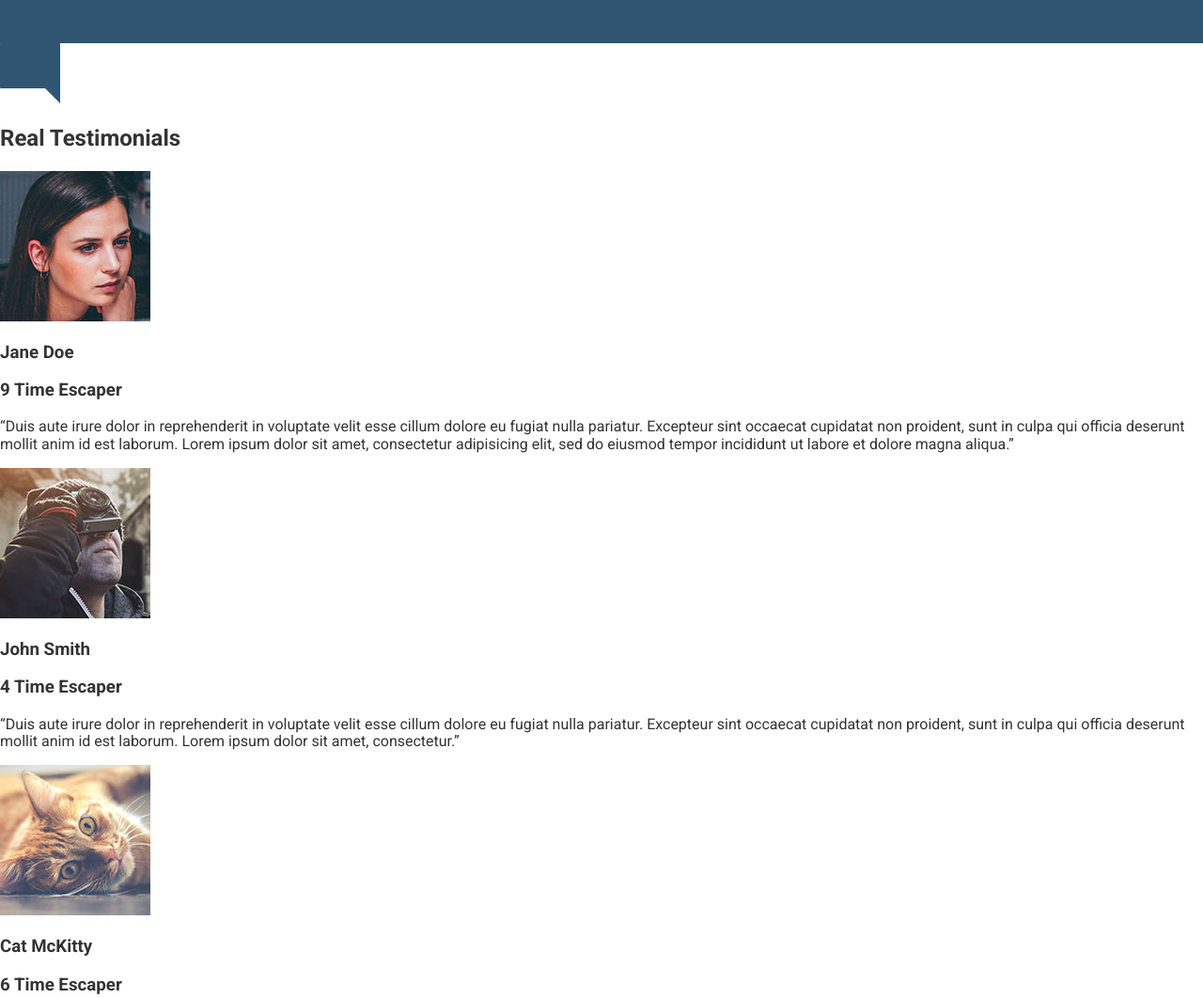
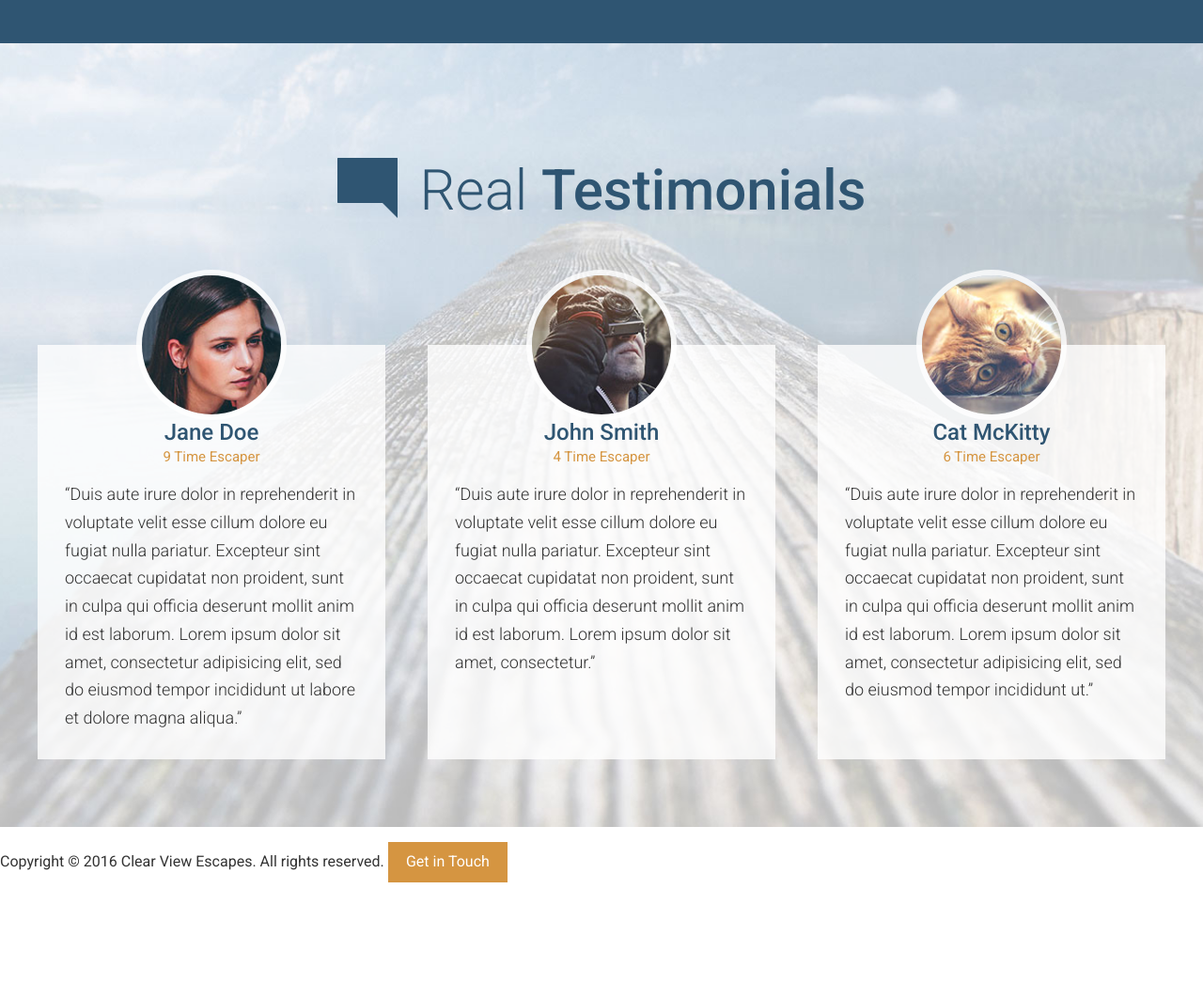
Before and after one commit to z2lai/portfolio-website, a plain HTML site: page index.html in a window 1280 px wide. Shown: the part 2980-4042 px from the top of the page at 94% size. After the commit the page ends 3935 px from the top, so only its background shows below. Drawn offline with Linux system fonts and the light colour scheme.

Commit message:
Completed the Testimonials section.

```diff
--- a/assets/styles/base/_variables.css
+++ b/assets/styles/base/_variables.css
@@ -1,2 +1,3 @@
 $mainBlue: #2f5572;
 $mainOrange: #d59541;
+$lightBlue: #e0e6ef;
--- a/assets/styles/modules/_feature-item.css
+++ b/assets/styles/modules/_feature-item.css
@@ -1,7 +1,6 @@
 .feature-item {
     position: relative;
     padding-bottom: 1rem;
-
     @mixin atSmall {
         padding-left: 94px;
         padding-bottom: 2.5rem;
--- a/assets/styles/modules/_page-section.css
+++ b/assets/styles/modules/_page-section.css
@@ -9,4 +9,12 @@
         color: #FFF;
         background: $mainBlue;
     }
+
+    &--testimonials {
+        background-color: $lightBlue;
+        @mixin atMedium {
+            background: url('/assets/images/testimonials-bg.jpg') top center no-repeat;
+            background-size: cover;
+        }
+    }
 }
--- a/assets/styles/modules/_row.css
+++ b/assets/styles/modules/_row.css
@@ -1,9 +1,15 @@
 .row {
 
-    @mixin clearfix;
+    &--t-padding {
+        padding-top: 80px;
+    }
 
     &__b-margin-until-medium {
         margin-bottom: 1rem;
+    }
+
+    &__b-margin-large-until-medium {
+        margin-bottom: 80px;
     }
 
     @mixin atMedium {
@@ -11,6 +17,8 @@
         1) Float column divs left and specify column widths in percentages
         2) Specify padding-right for all columns
         3) Specify negative margin-right for container to be equal padding-right, columns widths will expand to the right accordingly to fill the negative margin up until the right edge of the container. This effectively centres the content within the container. */
+
+        @mixin clearfix;
 
         &--gutters > div {
             padding-right: 65px;
@@ -26,6 +34,18 @@
 
         &--gutters-large {
             margin-right: -100px;
+        }
+
+        &--gutters-small > div {
+            padding-right: 45px;
+        }
+
+        &--gutters-small {
+            margin-right: -45px;
+        }
+
+        &--flexbox {
+            display: flex;
         }
 
         &__medium-4 {
@@ -54,5 +74,9 @@
         &__b-margin-until-medium {
             margin-bottom: 0rem;
         }
+
+        &__medium-4--flex-item {
+            flex: 1;
+        }
     }
 }
--- a/assets/styles/modules/_section-title.css
+++ b/assets/styles/modules/_section-title.css
@@ -3,10 +3,13 @@
     font-size: 2.55rem;
     font-weight: 300;
     margin-bottom: 3.5rem;
-
     @mixin atSmall {
         font-size: 3.75rem;
         margin-bottom: 3.125rem;
+    }
+
+    &--blue {
+        color: $mainBlue;
     }
 
     strong {
--- /dev/null
+++ b/assets/styles/modules/_testimonial.css
@@ -0,0 +1,44 @@
+.testimonial {
+    position: relative;
+    height: 100%;
+    padding: 80px 18px 1px 18px;
+    background-color: $lightBlue;
+    @mixin atMedium {
+        padding: 80px 1.8125rem 1px 1.8125rem;
+        background-color: rgba(255, 255, 255, .8);
+    }
+
+    &--b-margin-until-medium {
+        margin-bottom: 80px;
+        @mixin atMedium {
+            margin-bottom: 0px;
+        }
+    }
+
+    &__profile-picture {
+        position: absolute;
+        left: 50%;
+        transform: translate(-50%, -100%);
+        width: 160px;
+        height: 160px;
+        border-radius: 80px;
+        overflow: hidden;
+        border: 6px solid rgba(255, 255, 255, .8);
+    }
+
+    &__title {
+        text-align: center;
+        margin: 0;
+        font-size: 1.5rem;
+        font-weight: 500;
+        color: $mainBlue;
+    }
+
+    &__subtitle {
+        text-align: center;
+        margin: .25rem 0 1rem 0;
+        font-size: 0.9375rem;
+        font-weight: 400;
+        color: $mainOrange;
+    }
+}
--- a/assets/styles/modules/_wrapper.css
+++ b/assets/styles/modules/_wrapper.css
@@ -19,4 +19,13 @@
             margin-bottom: 3.875rem;
         }
     }
+
+    &--no-padding-until-medium {
+        padding-left: 0px;
+        padding-right: 0px;
+        @mixin atMedium {
+            padding-left: 18px;
+            padding-right: 18px;
+        }
+    }
 }
--- a/assets/styles/styles.css
+++ b/assets/styles/styles.css
@@ -11,3 +11,4 @@
 @import "modules/_generic-content-container";
 @import "modules/_section-title";
 @import "modules/_feature-item";
+@import "modules/_testimonial";
--- a/index.html
+++ b/index.html
@@ -42,12 +42,15 @@
 
   <div id="our-beginning" class="page-section">
     <div class="wrapper">
+
       <h2 class="headline headline--centred headline--light headline--b-margin-small">The first trip we planned <strong>was our own.</strong></h2>
       <h3 class="headline headline--centred headline--light headline--b-margin-large headline--orange headline--small headline--narrow">Ever since, we&rsquo;ve been working to make travel <strong>better for everyone.</strong></h3>
+
       <div class="wrapper wrapper--medium wrapper--b-margin">
          <img srcset="assets/images/first-trip-low-res-i.jpg 565w, assets/images/first-trip-i.jpg 976w, assets/images/first-trip-hi-dpi-i.jpg 1952w"
          sizes="(min-width: 976px) 976px, 100vw" alt="Couple walking down a street.">
       </div>
+
       <div class="row row--gutters">
         <div class="row__medium-4 row__medium-4--larger row__b-margin-until-medium">
           <picture>
@@ -57,6 +60,7 @@
             srcset="assets/images/our-start-landscape-i.jpg 800w, assets/images/our-start-landscape-hi-dpi-i.jpg 1600w" alt="Our founder, Jane Doe">
           </picture>
         </div>
+
         <div class="row__medium-8 row__medium-8--smaller">
           <div class="generic-content-container">
             <h2 class="headline headline--t-margin-none">Here&rsquo;s how we got started&hellip;</h2>
@@ -65,7 +69,9 @@
             <p>Duis aute irure dolor in reprehenderit in voluptate velit esse cillum dolore eu fugiat nulla pariatur. Excepteur sint occaecat cupidatat non proident, sunt in culpa qui officia deserunt mollit anim id est laborum velit esse cillum <strong>dolore eu fugiat.</strong></p>
           </div>
         </div>
+
       </div>
+
     </div>
   </div>
 
@@ -112,24 +118,54 @@
     </div>
   </div>
 
-  <div id="testimonials">
-    <img src="assets/images/icons/comment.svg">
-    <h2>Real Testimonials</h2>
+  <div id="testimonials" class="page-section page-section--testimonials">
+    <div class="wrapper wrapper--no-padding-until-medium">
 
-    <img src="assets/images/testimonial-jane.jpg">
-    <h3>Jane Doe</h3>
-    <h3>9 Time Escaper</h3>
-    <p>&ldquo;Duis aute irure dolor in reprehenderit in voluptate velit esse cillum dolore eu fugiat nulla pariatur. Excepteur sint occaecat cupidatat non proident, sunt in culpa qui officia deserunt mollit anim id est laborum. Lorem ipsum dolor sit amet, consectetur adipisicing elit, sed do eiusmod tempor incididunt ut labore et dolore magna aliqua.&rdquo;</p>
+      <h2 class="section-title section-title--blue">
+        <img class="section-title__icon" src="assets/images/icons/comment.svg">Real <strong>Testimonials</strong>
+      </h2>
 
-    <img src="assets/images/testimonial-john.jpg">
-    <h3>John Smith</h3>
-    <h3>4 Time Escaper</h3>
-    <p>&ldquo;Duis aute irure dolor in reprehenderit in voluptate velit esse cillum dolore eu fugiat nulla pariatur. Excepteur sint occaecat cupidatat non proident, sunt in culpa qui officia deserunt mollit anim id est laborum. Lorem ipsum dolor sit amet, consectetur.&rdquo;</p>
+      <div class="row row--flexbox row--gutters-small row--t-padding generic-content-container">
+        <div class="row__medium-4--flex-item">
+          <div class="testimonial testimonial--b-margin-until-medium">
+            <div class="testimonial__profile-picture">
+              <img src="assets/images/testimonial-jane.jpg">
+            </div>
+            <h3 class="testimonial__title">Jane Doe</h3>
+            <h3 class="testimonial__subtitle">9 Time Escaper</h3>
+            <p>&ldquo;Duis aute irure dolor in reprehenderit in voluptate velit esse cillum dolore eu fugiat nulla pariatur. Excepteur sint occaecat cupidatat non proident, sunt in culpa qui officia deserunt mollit anim id est laborum. Lorem ipsum dolor sit amet, consectetur adipisicing elit, sed do eiusmod tempor incididunt ut labore et dolore magna aliqua.&rdquo;</p>
+          </div>
+        </div>
 
-    <img src="assets/images/testimonial-cat.jpg">
-    <h3>Cat McKitty</h3>
-    <h3>6 Time Escaper</h3>
-    <p>&ldquo;Duis aute irure dolor in reprehenderit in voluptate velit esse cillum dolore eu fugiat nulla pariatur. Excepteur sint occaecat cupidatat non proident, sunt in culpa qui officia deserunt mollit anim id est laborum. Lorem ipsum dolor sit amet, consectetur adipisicing elit, sed do eiusmod tempor incididunt ut.&rdquo;</p>
+        <div class="row__medium-4--flex-item">
+          <div class="testimonial testimonial--b-margin-until-medium">
+            <div class="testimonial__profile-picture">
+              <img src="assets/images/testimonial-john.jpg">
+            </div>
+            <h3 class="testimonial__title">John Smith</h3>
+            <h3 class="testimonial__subtitle">4 Time Escaper</h3>
+            <p>&ldquo;Duis aute irure dolor in reprehenderit in voluptate velit esse cillum dolore eu fugiat nulla pariatur.
+              Excepteur sint occaecat cupidatat non proident, sunt in culpa qui officia deserunt mollit anim id est laborum. Lorem
+              ipsum dolor sit amet, consectetur.&rdquo;</p>
+          </div>
+
+        </div>
+
+        <div class="row__medium-4--flex-item">
+          <div class="testimonial">
+            <div class="testimonial__profile-picture">
+              <img src="assets/images/testimonial-cat.jpg">
+            </div>
+            <h3 class="testimonial__title">Cat McKitty</h3>
+            <h3 class="testimonial__subtitle">6 Time Escaper</h3>
+            <p>&ldquo;Duis aute irure dolor in reprehenderit in voluptate velit esse cillum dolore eu fugiat nulla pariatur.
+              Excepteur sint occaecat cupidatat non proident, sunt in culpa qui officia deserunt mollit anim id est laborum. Lorem
+              ipsum dolor sit amet, consectetur adipisicing elit, sed do eiusmod tempor incididunt ut.&rdquo;</p>
+          </div>
+        </div>
+      </div>
+
+    </div>
   </div>
 
   <footer>
--- a/temp/styles/styles.css
+++ b/temp/styles/styles.css
@@ -584,6 +584,19 @@ a {
     }
     }
 
+.wrapper--no-padding-until-medium {
+        padding-left: 0px;
+        padding-right: 0px;
+    }
+
+@media (min-width: 800px) {
+
+.wrapper--no-padding-until-medium {
+            padding-left: 18px;
+            padding-right: 18px
+    }
+    }
+
 .page-section {
     padding: 1.2rem 0;
 }
@@ -598,6 +611,18 @@ a {
 .page-section--blue {
         color: #FFF;
         background: #2f5572;
+    }
+
+.page-section--testimonials {
+        background-color: #e0e6ef;
+    }
+
+@media (min-width: 800px) {
+
+.page-section--testimonials {
+            background: url('/assets/images/testimonials-bg.jpg') top center no-repeat;
+            background-size: cover
+    }
     }
 
 .headline {
@@ -656,14 +681,16 @@ a {
         margin-top: 0px;
     }
 
-.row::after {
-        content: "";
-        clear: both;
-        display: block;
+.row--t-padding {
+        padding-top: 80px;
     }
 
 .row__b-margin-until-medium {
         margin-bottom: 1rem;
+    }
+
+.row__b-margin-large-until-medium {
+        margin-bottom: 80px;
     }
 
 @media (min-width: 800px) {
@@ -674,6 +701,12 @@ a {
         2) Specify padding-right for all columns
         3) Specify negative margin-right for container to be equal padding-right, columns widths will expand to the right accordingly to fill the negative margin up until the right edge of the container. This effectively centres the content within the container. */
 }
+
+        .row::after {
+        content: "";
+        clear: both;
+        display: block;
+    }
 
         .row--gutters > div {
             padding-right: 65px;
@@ -689,6 +722,20 @@ a {
 
         .row--gutters-large {
             margin-right: -100px;
+        }
+
+        .row--gutters-small > div {
+            padding-right: 45px;
+        }
+
+        .row--gutters-small {
+            margin-right: -45px;
+        }
+
+        .row--flexbox {
+            display: -webkit-box;
+            display: -ms-flexbox;
+            display: flex;
         }
 
         .row__medium-4 {
@@ -716,6 +763,12 @@ a {
 
         .row__b-margin-until-medium {
             margin-bottom: 0rem;
+        }
+
+        .row__medium-4--flex-item {
+            -webkit-box-flex: 1;
+                -ms-flex: 1;
+                    flex: 1;
         }
     }
 
@@ -749,6 +802,10 @@ a {
         font-size: 3.75rem;
         margin-bottom: 3.125rem
 }
+    }
+
+.section-title--blue {
+        color: #2f5572;
     }
 
 .section-title strong {
@@ -811,3 +868,57 @@ a {
             margin-top: 1em
     }
     }
+
+.testimonial {
+    position: relative;
+    height: 100%;
+    padding: 80px 18px 1px 18px;
+    background-color: #e0e6ef;
+}
+
+@media (min-width: 800px) {
+
+.testimonial {
+        padding: 80px 1.8125rem 1px 1.8125rem;
+        background-color: rgba(255, 255, 255, .8)
+}
+    }
+
+.testimonial--b-margin-until-medium {
+        margin-bottom: 80px;
+    }
+
+@media (min-width: 800px) {
+
+.testimonial--b-margin-until-medium {
+            margin-bottom: 0px
+    }
+    }
+
+.testimonial__profile-picture {
+        position: absolute;
+        left: 50%;
+        -webkit-transform: translate(-50%, -100%);
+                transform: translate(-50%, -100%);
+        width: 160px;
+        height: 160px;
+        border-radius: 80px;
+        overflow: hidden;
+        border: 6px solid rgba(255, 255, 255, .8);
+    }
+
+.testimonial__title {
+        text-align: center;
+        margin: 0;
+        font-size: 1.5rem;
+        font-weight: 500;
+        color: #2f5572;
+    }
+
+.testimonial__subtitle {
+        text-align: center;
+        margin: .25rem 0 1rem 0;
+        font-size: 0.9375rem;
+        font-weight: 400;
+        color: #d59541;
+    }
```
